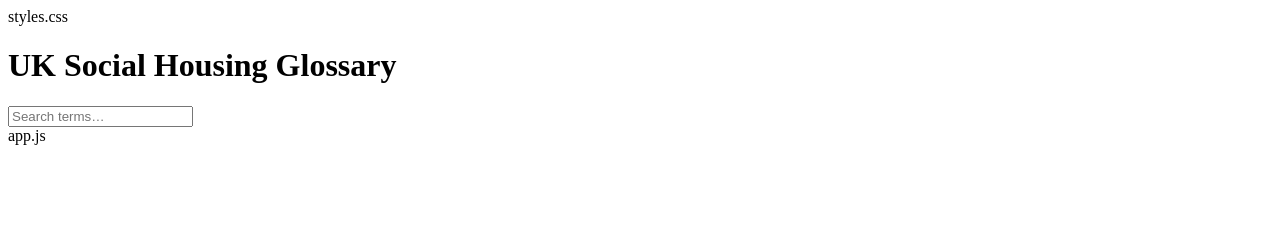
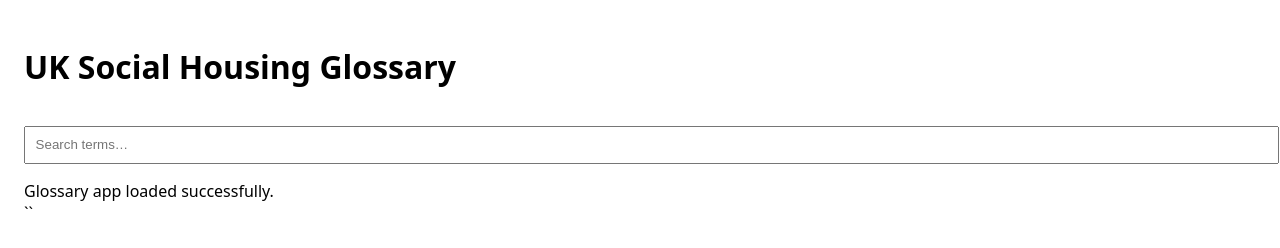
Before and after one commit to TonySimms/uk-social-housing-glossary, a plain HTML site: page index.html in a window 1280 px wide. Drawn offline with Linux system fonts and the light colour scheme.

Commit message:
Update index.html

```diff
--- a/index.html
+++ b/index.html
@@ -3,7 +3,7 @@
 <head>
   <meta charset="UTF-8">
   <title>UK Social Housing Glossary</title>
-  styles.css
+  <link rel="stylesheet" href="./styles.css">
 </head>
 <body>
 
@@ -13,7 +13,8 @@
 
   <div id="results"></div>
 
-  app.js</script>
+  <script src="./app.js"></script>
 
 </body>
 </html>
+``
```
